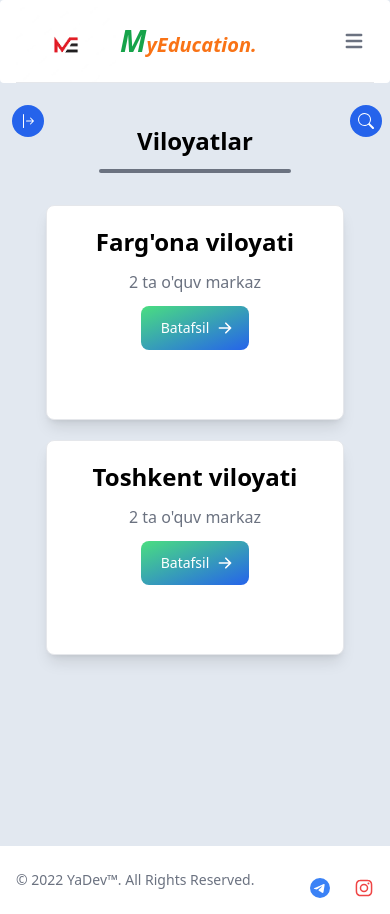
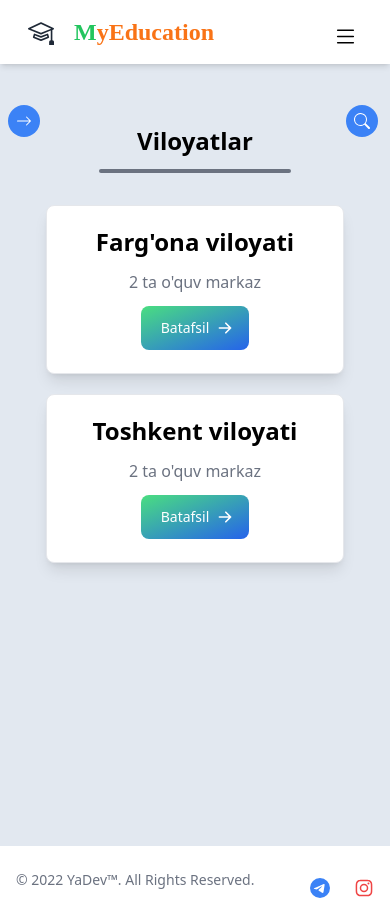
Before and after one commit to YaDev06/taskForWork, a React (Vite) app: page / in a window 390 px wide. Built offline with nearby package versions, Linux system fonts and the light colour scheme; data requests are answered from the project's data file.

Commit message:
responsive commit

```diff
--- a/src/App.jsx
+++ b/src/App.jsx
@@ -1,6 +1,6 @@
 import React from "react";
 import Navbar from "./layouts/Navbar";
-import Content from './layouts/Content';
+import Content from "./layouts/Content";
 import Footer from "./layouts/Footer";
 
 export default function App() {
--- a/src/Components/SidebarLeft.jsx
+++ b/src/Components/SidebarLeft.jsx
@@ -1,37 +1,64 @@
 import React from "react";
+import { useDispatch, useSelector } from "react-redux";
 import { Link } from "react-router-dom";
+import { changeTanlovBar } from "../redux/slices/ModalSlice";
 
 export default function SidebarLeft() {
+  const dispatch = useDispatch();
+  const tanlovBar = useSelector((state) => state.ModalSlice.tanlovBar);
+
   return (
     <>
       <button
-        // onClick={}
         data-collapse-toggle="default-SidebarLeft"
-        title="Open LeftBar"
+        onClick={() => dispatch(changeTanlovBar())}
+        title="Tanlovlar"
         type="button"
-        className="fixed z-50 left-0 p-2 ml-3 text-sm text-white rounded-full md:hidden bg-blue-600 hover:bg-blue-700 focus:outline-none focus:ring-2 focus:ring-gray-200"
+        className={`fixed transition-all duration-500 ease-in z-30 ml-2 p-2 text-sm text-white rounded-full md:hidden bg-blue-500 ${
+          tanlovBar === false ? "sm:left-0" : "sm:left-[280px]"
+        }`}
         aria-controls="default-SidebarLeft"
         aria-expanded="false"
       >
-        <span className="sr-only">Open main menu</span>
-
+        {tanlovBar === false ? (
           <svg
             xmlns="http://www.w3.org/2000/svg"
             width="16"
             aria-hidden="true"
             height="16"
             fill="currentColor"
-          className="bi bi-arrow-bar-right"
+            className="bi bi-arrow-right"
             viewBox="0 0 16 16"
           >
             <path
               fillRule="evenodd"
-            d="M6 8a.5.5 0 0 0 .5.5h5.793l-2.147 2.146a.5.5 0 0 0 .708.708l3-3a.5.5 0 0 0 0-.708l-3-3a.5.5 0 0 0-.708.708L12.293 7.5H6.5A.5.5 0 0 0 6 8zm-2.5 7a.5.5 0 0 1-.5-.5v-13a.5.5 0 0 1 1 0v13a.5.5 0 0 1-.5.5z"
+              d="M1 8a.5.5 0 0 1 .5-.5h11.793l-3.147-3.146a.5.5 0 0 1 .708-.708l4 4a.5.5 0 0 1 0 .708l-4 4a.5.5 0 0 1-.708-.708L13.293 8.5H1.5A.5.5 0 0 1 1 8z"
             />
           </svg>
+        ) : (
+          <svg
+            xmlns="http://www.w3.org/2000/svg"
+            width="16"
+            aria-hidden="true"
+            height="16"
+            fill="currentColor"
+            className="bi bi-arrow-left"
+            viewBox="0 0 16 16"
+          >
+            <path
+              fill-rule="evenodd"
+              d="M15 8a.5.5 0 0 0-.5-.5H2.707l3.147-3.146a.5.5 0 1 0-.708-.708l-4 4a.5.5 0 0 0 0 .708l4 4a.5.5 0 0 0 .708-.708L2.707 8.5H14.5A.5.5 0 0 0 15 8z"
+            />
+          </svg>
+        )}
       </button>
-      <div className="sm:hidden md:block lg:block" id="default-SidebarLeft">
-        <div className="fixed bg-white h-[85vh] w-[20rem] left-0 border overflow-y-auto rounded-lg snap-mandatory">
+      <div
+        className={`absolute transition-all duration-500 ease-in ${
+          tanlovBar === false ? "sm:left-[-20rem] lg:left-0" : "sm:left-0"
+        }`}
+        id="default-SidebarLeft"
+      >
+        <div className="fixed bg-white lg:h-[85vh] sm:h-[80vh] w-[20rem] border overflow-y-auto rounded-lg snap-mandatory">
           <h3 className="text-center text-2xl  w-5/6 mx-auto rounded-xl my-[3rem] font-extrabold tracking-tight leading-none text-gray-900">
             <mark className="text-white bg-blue-600 rounded py-3 px-[3rem]">
               T a n l o v l a r
--- a/src/Components/SidebarRight.jsx
+++ b/src/Components/SidebarRight.jsx
@@ -1,16 +1,15 @@
 import React, { useEffect, useState } from "react";
-import { useSelector } from "react-redux";
-// import Search from "./Search";
 import { Link } from "react-router-dom";
-import { useDispatch } from "react-redux";
+import { useDispatch, useSelector } from "react-redux";
 import { getCourses, searchCourses } from "../redux/slices/LCSlice";
 import axios from "axios";
+import { changeSearchBar } from "../redux/slices/ModalSlice";
 
 export default function SidebarRight() {
+  const [search, setSearch] = useState("");
   const courses = useSelector((state) => state.LCSlice.courses);
-  const [search, setSearch] = useState("");
+  const searchBar = useSelector((state) => state.ModalSlice.searchBar);
   const dispatch = useDispatch();
-  // console.log(courses);
 
   useEffect(() => {
     axios
@@ -22,12 +21,17 @@ export default function SidebarRight() {
     <>
       <button
         data-collapse-toggle="default-SidebarRight"
+        onClick={() => dispatch(changeSearchBar())}
         type="button"
-        className="fixed z-50 right-2 p-2 ml-3 text-sm text-white rounded-full md:hidden bg-blue-600 hover:bg-blue-700 focus:outline-none focus:ring-2 focus:ring-gray-200"
+        className={`fixed transition-all duration-500 ease-in z-20  p-2 mr-1 text-sm text-white rounded-full md:hidden ${
+          searchBar === false
+            ? "sm:right-2 bg-blue-500 hover:bg-blue-600 focus:outline-none"
+            : "sm:right-80 bg-red-600 focus:outline-none"
+        }`}
         aria-controls="default-SidebarRight"
         aria-expanded="false"
       >
-        <span className="sr-only">Open main menu</span>
+        {searchBar === false ? (
           <svg
             xmlns="http://www.w3.org/2000/svg"
             width="16"
@@ -39,12 +43,29 @@ export default function SidebarRight() {
           >
             <path d="M11.742 10.344a6.5 6.5 0 1 0-1.397 1.398h-.001c.03.04.062.078.098.115l3.85 3.85a1 1 0 0 0 1.415-1.414l-3.85-3.85a1.007 1.007 0 0 0-.115-.1zM12 6.5a5.5 5.5 0 1 1-11 0 5.5 5.5 0 0 1 11 0z" />
           </svg>
+        ) : (
+          <svg
+            xmlns="http://www.w3.org/2000/svg"
+            width="16"
+            aria-hidden="true"
+            height="16"
+            fill="currentColor"
+            className="bi bi-x-lg"
+            viewBox="0 0 16 16"
+          >
+            <path d="M2.146 2.854a.5.5 0 1 1 .708-.708L8 7.293l5.146-5.147a.5.5 0 0 1 .708.708L8.707 8l5.147 5.146a.5.5 0 0 1-.708.708L8 8.707l-5.146 5.147a.5.5 0 0 1-.708-.708L7.293 8 2.146 2.854Z" />
+          </svg>
+        )}
       </button>
       <div
-        className="sm:hidden w-full md:block lg:block"
+        className={`absolute transition-all duration-500 ease-in ${
+          searchBar === false
+            ? "sm:right-0 lg:right-[20rem]"
+            : "sm:right-[20rem]"
+        }`}
         id="default-SidebarRight"
       >
-        <div className="fixed bg-white h-[85vh] w-[20rem] right-0 border rounded-lg overflow-y-auto">
+        <div className="fixed bg-white sm:h-[79vh] lg:h-[85vh] w-[20rem] border rounded-lg overflow-y-auto">
           <form
             className="search w-full"
             onSubmit={(e) => {
@@ -86,11 +107,7 @@ export default function SidebarRight() {
                 value={search}
                 required
               />
-              <button
-                type="submit"
-                // onClick={() => dispatch(searchCourses(search))}
-                className="text-white absolute right-2.5 bottom-2.5 bg-blue-700 hover:bg-blue-800 focus:ring-4 focus:outline-none focus:ring-blue-300 font-medium rounded-full text-sm p-2.5"
-              >
+              <button className="text-white absolute right-2.5 bottom-2.5 bg-blue-700 hover:bg-blue-800 focus:ring-4 focus:outline-none focus:ring-blue-300 font-medium rounded-full text-sm p-2.5">
                 <svg
                   xmlns="http://www.w3.org/2000/svg"
                   width="20"
--- a/src/Pages/Home.jsx
+++ b/src/Pages/Home.jsx
@@ -58,13 +58,13 @@ export default function Home() {
         <h3 className="text-2xl font-semibold">Viloyatlar</h3>
         <hr className="w-48 h-1 mx-auto bg-gray-500 rounded border-0 my-3 " />
       </div>
-      <div className="z-50 min-h-[76vh] grid grid-flow-row auto-rows-max lg:grid-cols-2 sm:grid-cols-1 gap-y-5">
+      <div className="min-h-[76vh] grid grid-flow-row auto-rows-max lg:grid-cols-2 sm:grid-cols-1 gap-y-5">
         {viloyatlar.length > 0 ? (
           viloyatlar.map((viloyat, idx) => {
             if (viloyat.length > 0) {
               return (
                 <div
-                  className="w-11/12 mx-auto h-[25.5vh] border shadow-lg shadow-current-500/50 py-5 rounded-lg bg-white"
+                  className="w-11/12 mx-auto sm:h-[20vh] lg:h-[25.5vh] border shadow-lg shadow-current-500/50 py-5 rounded-lg bg-white"
                   key={idx}
                 >
                   <div className="text-center">
@@ -76,13 +76,11 @@ export default function Home() {
                     </p>
                     <Link
                       to={`/LC/${viloyat.vil}`}
-                      className="relative hover:text px-5 inline-flex items-center justify-center p-0.5 overflow-hidden text-sm font-medium text-gray-900 rounded-lg group bg-gradient-to-br from-green-400 to-blue-600 group-hover:from-green-400 group-hover:to-blue-600  dark:text-white focus:ring-4 focus:outline-none focus:ring-green-200 dark:focus:ring-green-800"
+                      className="hover:text px-5 inline-flex items-center justify-center p-0.5 overflow-hidden text-sm font-medium text-gray-900 rounded-lg group bg-gradient-to-br from-green-400 to-blue-600 group-hover:from-green-400 group-hover:to-blue-600 focus:ring-4 focus:outline-none focus:ring-green-200"
                       // target="_blank"
                       rel="noopener noreferrer"
                     >
-                      <span className="relative text-white  py-2.5 transition-all ease-in duration-75 dark:bg-gray-900 rounded-md group-hover:bg-opacity-0">
-                        Batafsil
-                      </span>
+                      <span className="text-white py-2.5 ">Batafsil</span>
                       <svg
                         aria-hidden="true"
                         className="ml-2 -mr-1 w-4 h-4 text-white"
@@ -110,7 +108,6 @@ export default function Home() {
           </div>
         )}
       </div>
-      {/* <marquee>IT Park</marquee> */}
     </div>
   );
 }
--- a/src/layouts/Navbar.jsx
+++ b/src/layouts/Navbar.jsx
@@ -1,83 +1,76 @@
-import React from "react";
+import React, { useState } from "react";
+import { useDispatch, useSelector } from "react-redux";
 import { Link } from "react-router-dom";
+import { changeNavBar } from "../redux/slices/ModalSlice";
 export default function Navbar() {
+  let Links = [
+    { name: "Bosh sahifa", link: "/", className: "text-blue-700" },
+    { name: "Biz haqimizda", link: "/" },
+    { name: "Xizmatlar", link: "/" },
+    { name: "Aloqa", link: "/" },
+  ];
+  const dispatch = useDispatch();
+  const navBar = useSelector((state) => state.ModalSlice.navBar);
+
   return (
-    <nav className="bg-white border-gray-200 px-2 sm:px-4 rounded dark:bg-gray-900 fixed w-full z-50">
-      <div className="container flex flex-wrap justify-between items-center mx-auto">
-        <Link to="/" className="flex items-center">
-          <img
-            src="../../public/eduLogo.png"
-            className="mr-1 w-[100px] h-50px] mt-[7px]"
-            alt="My Education"
-          />
-          <div className="self-center text-xl font-semibold whitespace-nowrap dark:text-white">
-            <div className="italic text-center first-letter:text-3xl first-letter:text-green-600  text-orange-500">
-              MyEducation.
+    <>
+      <div className="shadow-md w-full fixed top-0 left-0 z-40">
+        <div className="md:flex items-center justify-between bg-white py-4 md:px-10 px-7">
+          <div className="font-bold text-2xl cursor-pointer flex items-center text-gray-800">
+            <svg
+              xmlns="http://www.w3.org/2000/svg"
+              width="26"
+              height="26"
+              fill="currentColor"
+              className="bi bi-mortarboard mr-5"
+              viewBox="0 0 16 16"
+            >
+              <path d="M8.211 2.047a.5.5 0 0 0-.422 0l-7.5 3.5a.5.5 0 0 0 .025.917l7.5 3a.5.5 0 0 0 .372 0L14 7.14V13a1 1 0 0 0-1 1v2h3v-2a1 1 0 0 0-1-1V6.739l.686-.275a.5.5 0 0 0 .025-.917l-7.5-3.5ZM8 8.46 1.758 5.965 8 3.052l6.242 2.913L8 8.46Z" />
+              <path d="M4.176 9.032a.5.5 0 0 0-.656.327l-.5 1.7a.5.5 0 0 0 .294.605l4.5 1.8a.5.5 0 0 0 .372 0l4.5-1.8a.5.5 0 0 0 .294-.605l-.5-1.7a.5.5 0 0 0-.656-.327L8 10.466 4.176 9.032Zm-.068 1.873.22-.748 3.496 1.311a.5.5 0 0 0 .352 0l3.496-1.311.22.748L8 12.46l-3.892-1.556Z" />
+            </svg>
+            <span className="text-orange-500 first-letter:text-green-500 font-[Poppins]">
+              MyEducation
+            </span>
           </div>
-          </div>
-        </Link>
-        <button
-          data-collapse-toggle="navbar-default"
-          type="button"
-          className="inline-flex items-center p-2 ml-3 text-sm text-gray-500 rounded-lg md:hidden hover:bg-gray-100 focus:outline-none focus:ring-2 focus:ring-gray-200 dark:text-gray-400 dark:hover:bg-gray-700 dark:focus:ring-gray-600"
-          aria-controls="navbar-default"
-          aria-expanded="false"
+
+          <div
+            onClick={() => dispatch(changeNavBar())}
+            className="text-lg absolute right-8 top-6 cursor-pointer md:hidden"
           >
-          <span className="sr-only">Open main menu</span>
             <svg
-            className="w-6 h-6"
-            aria-hidden="true"
+              name={navBar ? "close" : "menu"}
+              xmlns="http://www.w3.org/2000/svg"
+              width="25"
+              height="25"
               fill="currentColor"
-            viewBox="0 0 20 20"
-            xmlns="http://www.w3.org/2000/svg"
+              className="bi bi-list"
+              viewBox="0 0 16 16"
             >
               <path
                 fillRule="evenodd"
-              d="M3 5a1 1 0 011-1h12a1 1 0 110 2H4a1 1 0 01-1-1zM3 10a1 1 0 011-1h12a1 1 0 110 2H4a1 1 0 01-1-1zM3 15a1 1 0 011-1h12a1 1 0 110 2H4a1 1 0 01-1-1z"
-              clipRule="evenodd"
-            ></path>
+                d="M2.5 12a.5.5 0 0 1 .5-.5h10a.5.5 0 0 1 0 1H3a.5.5 0 0 1-.5-.5zm0-4a.5.5 0 0 1 .5-.5h10a.5.5 0 0 1 0 1H3a.5.5 0 0 1-.5-.5zm0-4a.5.5 0 0 1 .5-.5h10a.5.5 0 0 1 0 1H3a.5.5 0 0 1-.5-.5z"
+              />
             </svg>
-        </button>
-        <div className="hidden w-full md:block md:w-auto" id="navbar-default">
-          <ul className="flex flex-col p-4 mt-4 bg-gray-50 rounded-lg border border-gray-100 md:flex-row md:space-x-8 md:mt-0 md:text-sm md:font-medium md:border-0 md:bg-white dark:bg-gray-800 md:dark:bg-gray-900 dark:border-gray-700">
-            <li>
-              <a
-                href="/"
-                className="block py-2 pr-4 pl-3 text-white bg-blue-700 rounded md:bg-transparent md:text-blue-700 md:p-0 dark:text-white"
-                aria-current="page"
+          </div>
+
+          <ul
+            className={`md:flex md:items-center md:pb-0 pb-12 absolute md:static bg-white md:z-auto z-[-1] left-0 w-[60%] top-[4rem] md:w-auto md:pl-0 pl-9 transition-all duration-500 ease-in ${
+              navBar ? "left-0 " : "left-[-400px]"
+            }`}
           >
-                Bosh sahifa
-              </a>
+            {Links.map((link) => (
+              <li key={link.name} className="md:ml-8 text-lg md:my-0 my-7">
+                <Link
+                  to={link.link}
+                  className={`hover:text-blue-700 duration-500 ${link.className}`}
+                >
+                  {link.name}
+                </Link>
               </li>
-            <li>
-              <a
-                href=""
-                className="block py-2 pr-4 pl-3 text-gray-700 rounded hover:bg-gray-100 md:hover:bg-transparent md:border-0 md:hover:text-blue-700 md:p-0 dark:text-gray-400 md:dark:hover:text-white dark:hover:bg-gray-700 dark:hover:text-white md:dark:hover:bg-transparent"
-              >
-                Biz haqimizda
-              </a>
-            </li>
-            <li>
-              <a
-                href=""
-                className="block py-2 pr-4 pl-3 text-gray-700 rounded hover:bg-gray-100 md:hover:bg-transparent md:border-0 md:hover:text-blue-700 md:p-0 dark:text-gray-400 md:dark:hover:text-white dark:hover:bg-gray-700 dark:hover:text-white md:dark:hover:bg-transparent"
-              >
-                Xizmatlar
-              </a>
-            </li>
-            <li>
-              <a
-                href="#"
-                className="block py-2 pr-4 pl-3 text-gray-700 rounded hover:bg-gray-100 md:hover:bg-transparent md:border-0 md:hover:text-blue-700 md:p-0 dark:text-gray-400 md:dark:hover:text-white dark:hover:bg-gray-700 dark:hover:text-white md:dark:hover:bg-transparent"
-              >
-                Aloqa
-              </a>
-            </li>
+            ))}
           </ul>
         </div>
       </div>
-
-      <hr className="bg-slate-400" />
-    </nav>
+    </>
   );
 }
--- a/src/redux/slices/ModalSlice.jsx
+++ b/src/redux/slices/ModalSlice.jsx
@@ -2,12 +2,19 @@ import { createSlice } from "@reduxjs/toolkit";
 
 const ModalSlice = createSlice({
   name: "Modal",
-  initialState: { modal: false },
+  initialState: { searchBar: false, navBar: false, tanlovBar: false },
   reducers: {
-    changeModal: (state) => {
-      state.modal = !state.modal;
+    changeSearchBar: (state) => {
+      state.searchBar = !state.searchBar;
+    },
+    changeNavBar: (state) => {
+      state.navBar = !state.navBar;
+    },
+    changeTanlovBar: (state) => {
+      state.tanlovBar = !state.tanlovBar;
     },
   },
 });
-export const { changeModal } = ModalSlice.actions;
+export const { changeSearchBar, changeNavBar, changeTanlovBar } =
+  ModalSlice.actions;
 export default ModalSlice.reducer;
```
Also changed, not shown: src/Components/Search.jsx (deleted, +0 -73 lines), src/Pages/ALC.jsx (+2 -6 lines), src/index.css (+4 -3 lines). Lines whose indentation alone changed are shown as unchanged.
